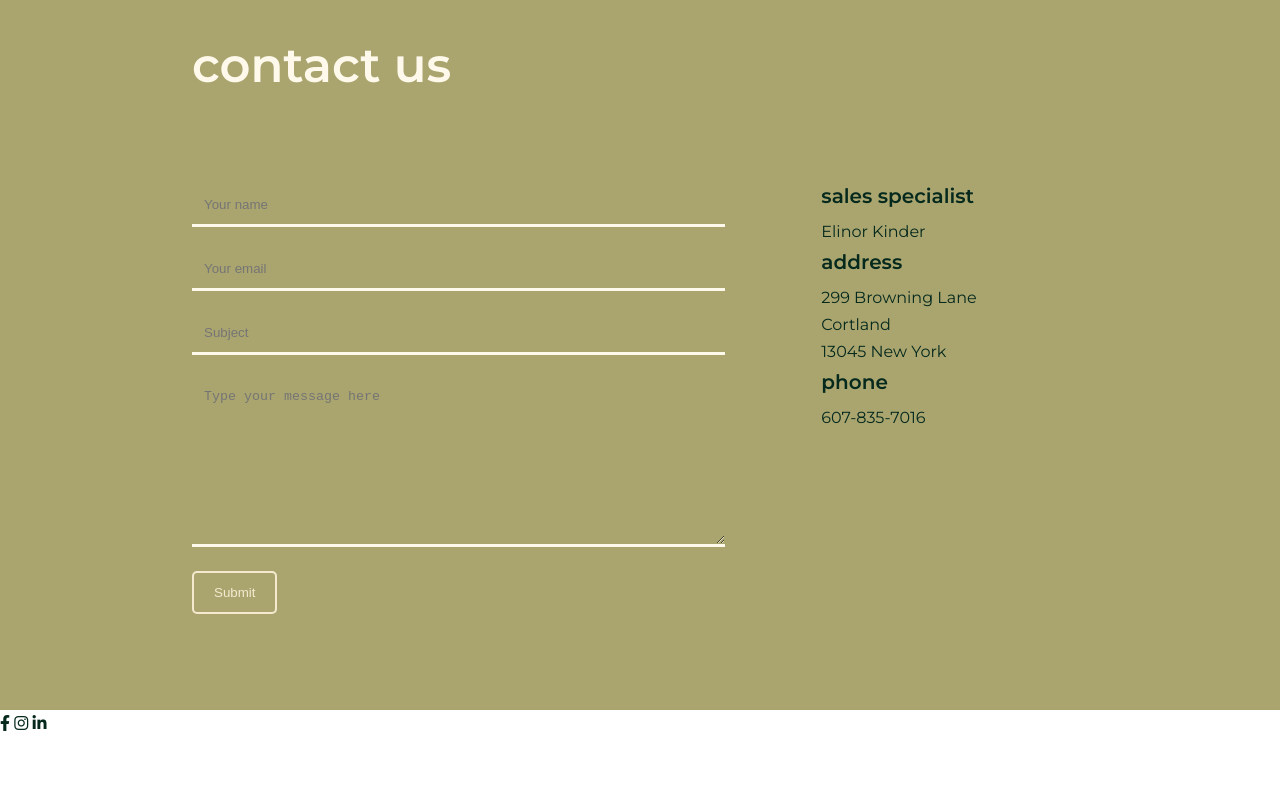
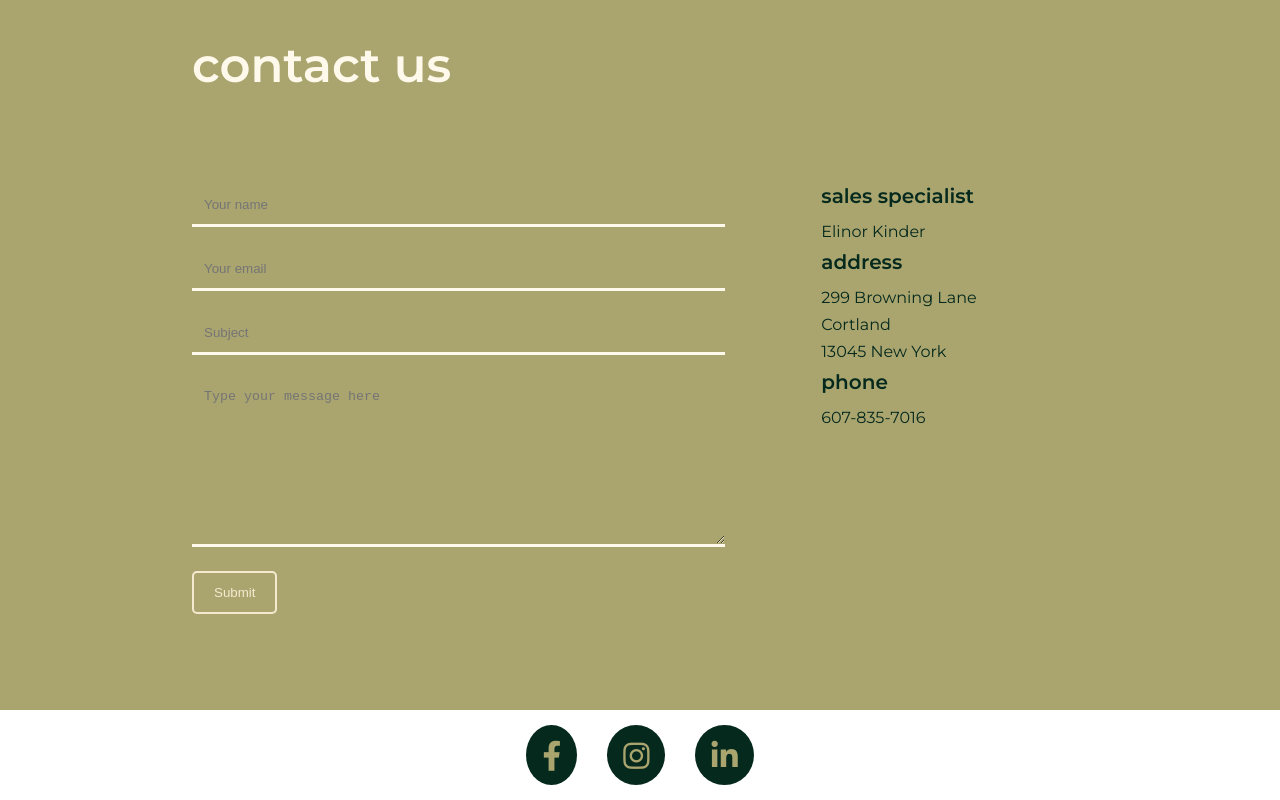
Before and after one commit to Haruk/Kodilla-fullstack-bootcamp-CSS-projekt1, a website: page index.html in a window 1280 px wide. Shown: the part 2503-3303 px from the top of the page. Before the commit the page ends 3240 px from the top, so only its background shows below. Drawn offline with Linux system fonts and the light colour scheme.

Commit message:
Add media queries - it needs a future adjustments

```diff
--- a/index.html
+++ b/index.html
@@ -150,9 +150,9 @@
     </div>
     </section>
     <footer class="footer">
-        <i class="fa-brands fa-facebook-f" class="icon"></i>
-        <i class="fa-brands fa-instagram" class="icon"></i>
-        <i class="fa-brands fa-linkedin-in" class="icon"></i>
+        <i class="fa-brands fa-facebook-f icon"></i>
+        <i class="fa-brands fa-instagram icon"></i>
+        <i class="fa-brands fa-linkedin-in icon"></i>
     </footer>
 
 </body>
--- a/style.scss
+++ b/style.scss
@@ -327,6 +327,23 @@ input[type=text], select, textarea {
     flex: 1 0 0;
   }
 
+  .footer {
+    max-height: 160px;
+    padding: 48 0 px;
+    display: flex;
+    justify-content: center;
+  }
+
+  .footer .icon {
+    max-height: 60px;
+    margin: 15px;
+    padding: 1rem;
+    background-color: $primary-color;
+    color: $background-color-secondary;
+    border-radius: 50%;
+    font-size: 30px;
+  }
+
 
   /* Responsive layout - when the screen is less than 600px wide, make the two columns stack on top of each other instead of next to each other */
   @media screen and (max-width: 600px) {
@@ -335,3 +352,28 @@ input[type=text], select, textarea {
       margin-top: 0;
     }
   }
+
+  @media(max-width: 768px) {
+    .navbar {
+        flex-direction: column;
+        height: 120px;
+        padding: 20px;
+    }
+
+    .navbar a {
+        padding: 10px 10px;
+        margin: 0 3px;
+    }
+
+
+    .wrapper {
+        flex-direction: column;
+    }
+
+    .flex-columns .column, .flex-grid .column {
+        flex: 100%;
+        max-width: 100%;
+    }
+
+
+}
```
Also changed, not shown: css/style.css.
